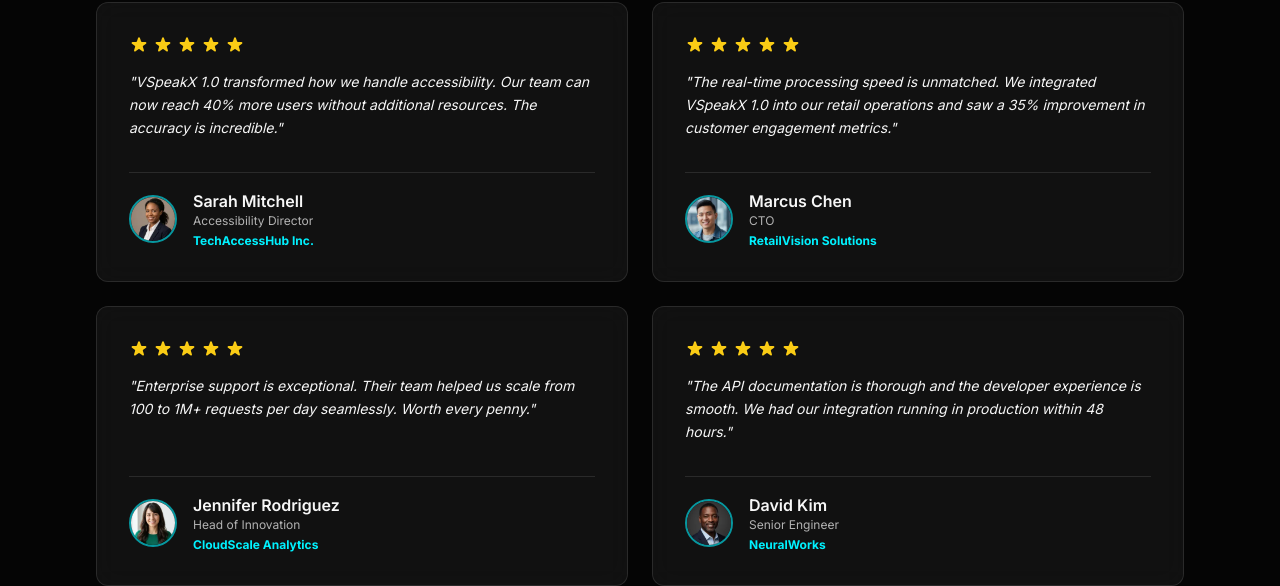
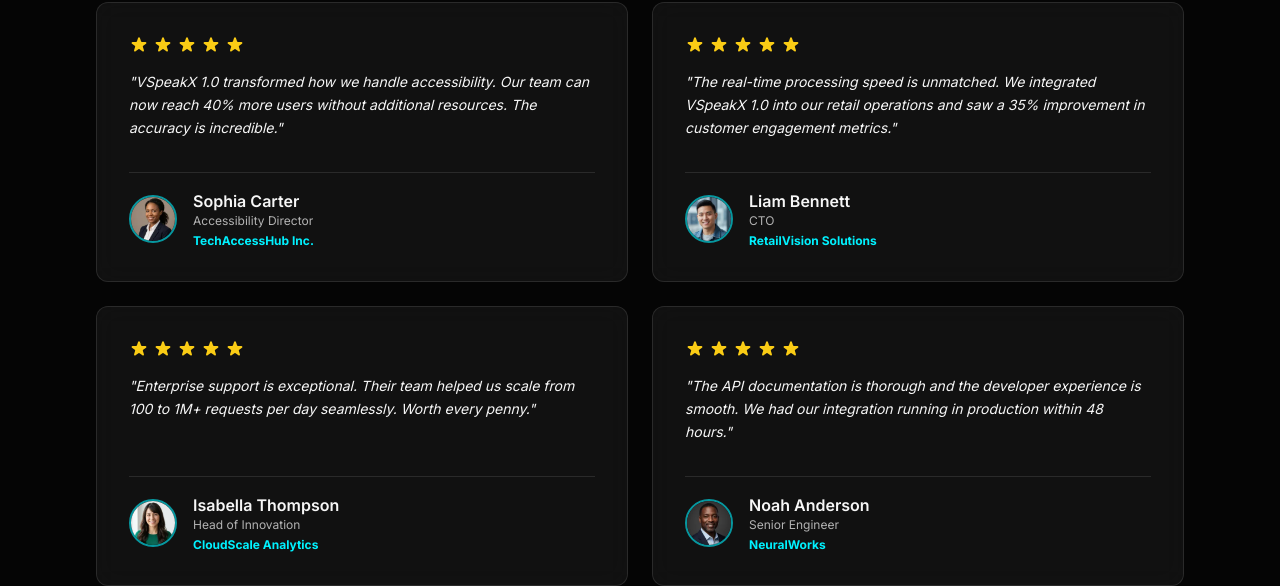
Before and after one commit to visionspeakai-admin/vision-speak-ai, a Next.js app: page /pricing in a window 1280 px wide. Shown: the part 3912-4498 px from the top of the page. Built offline with nearby package versions, Linux system fonts and the light colour scheme; no server answers.

Commit message:
minor update 2

```diff
--- a/app/pricing/page.tsx
+++ b/app/pricing/page.tsx
@@ -38,7 +38,7 @@
   {
     quote:
       "VSpeakX 1.0 transformed how we handle accessibility. Our team can now reach 40% more users without additional resources. The accuracy is incredible.",
-    author: "Sarah Mitchell",
+    author: "Sophia Carter",
     role: "Accessibility Director",
     company: "TechAccessHub Inc.",
     rating: 5,
@@ -47,7 +47,7 @@
   {
     quote:
       "The real-time processing speed is unmatched. We integrated VSpeakX 1.0 into our retail operations and saw a 35% improvement in customer engagement metrics.",
-    author: "Marcus Chen",
+    author: "Liam Bennett",
     role: "CTO",
     company: "RetailVision Solutions",
     rating: 5,
@@ -56,7 +56,7 @@
   {
     quote:
       "Enterprise support is exceptional. Their team helped us scale from 100 to 1M+ requests per day seamlessly. Worth every penny.",
-    author: "Jennifer Rodriguez",
+    author: "Isabella Thompson",
     role: "Head of Innovation",
     company: "CloudScale Analytics",
     rating: 5,
@@ -65,7 +65,7 @@
   {
     quote:
       "The API documentation is thorough and the developer experience is smooth. We had our integration running in production within 48 hours.",
-    author: "David Kim",
+    author: "Noah Anderson",
     role: "Senior Engineer",
     company: "NeuralWorks",
     rating: 5,
```
